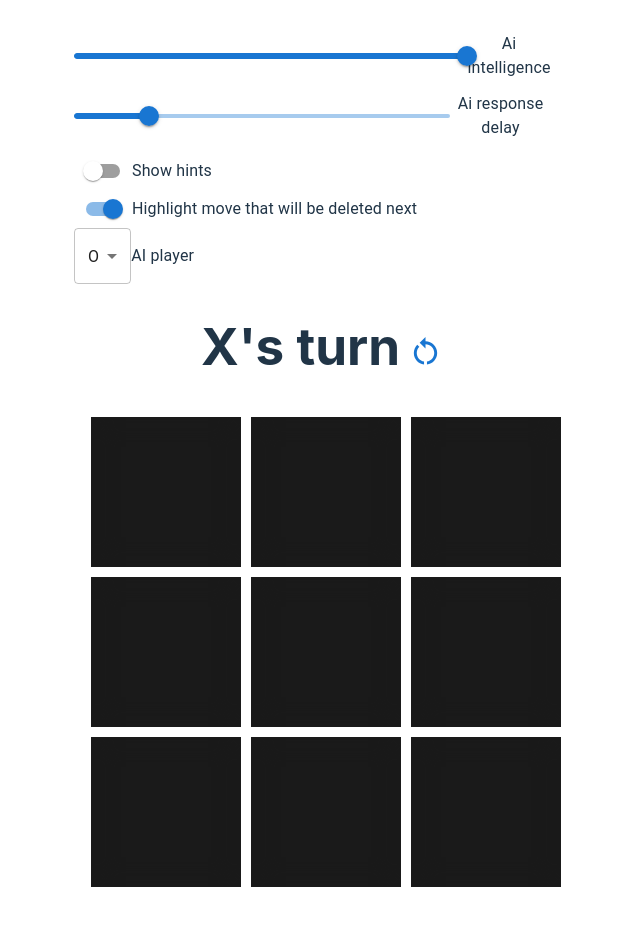
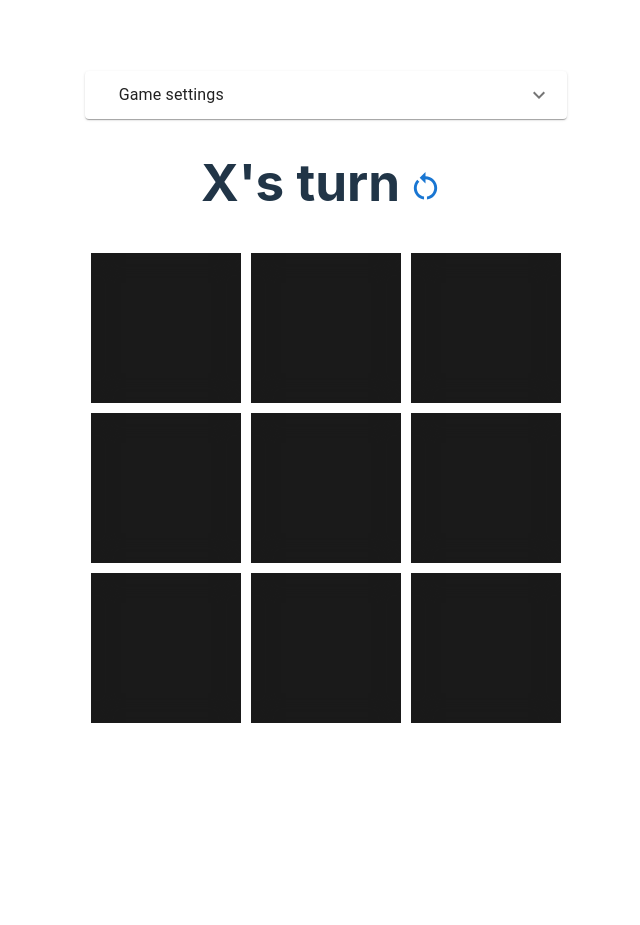
Before and after one commit to alijdens/three-tac-toe, a React (Vite) app in the folder ui/: page / in a window 1280 px wide. Shown: the whole page, without its empty margins (314-954 px from the left). After the commit the page ends 800 px from the top, so only its background shows below. Built offline with nearby package versions, Linux system fonts and the light colour scheme.

Commit message:
Put settings inside an `Accordion`

```diff
--- a/ui/src/settings.tsx
+++ b/ui/src/settings.tsx
@@ -1,5 +1,7 @@
+import { ExpandMore } from "@mui/icons-material"
 import { Player } from "./state"
-import { FormControlLabel, FormGroup, MenuItem, Select, SelectChangeEvent, Slider, Switch } from "@mui/material"
+import { Accordion, AccordionDetails, AccordionSummary, FormControl, FormControlLabel, FormGroup, MenuItem, Select, SelectChangeEvent, Slider, Switch, Typography } from "@mui/material"
+import { useState } from "react"
 
 
 type Settings = {
@@ -29,15 +31,36 @@ export const DEFAULT_SETTINGS: Settings = {
 }
 
 
+export function SettingsMenu({ values, setValues }: SettingsMenuProps) {
+    const [expanded, setExpanded] = useState(false)
+
+    function handleChange(_: React.SyntheticEvent, isExpanded: boolean) {
+        setExpanded(isExpanded)
+    }
+
+    return <>
+        <Accordion expanded={expanded} onChange={handleChange}>
+            <AccordionSummary
+                expandIcon={<ExpandMore />}
+                aria-controls="panel1bh-content"
+                id="panel1bh-header"
+            >
+                <Typography sx={{ width: '33%', flexShrink: 0 }}>Game settings</Typography>
+            </AccordionSummary>
+            <AccordionDetails>
+                <SettingsMenuContent values={values} setValues={setValues} />
+            </AccordionDetails>
+        </Accordion>
+    </>
+}
+
+
 type SettingsMenuProps = {
     values: Settings,
     setValues: React.Dispatch<React.SetStateAction<Settings>>,
 }
 
-export function SettingsMenu({ values, setValues }: SettingsMenuProps) {
-    function aiRandomizeHandleChange(event: React.ChangeEvent<HTMLInputElement>) {
-        setValues({ ...values, aiRandomize: event.target.checked })
-    }
+export function SettingsMenuContent({ values, setValues }: SettingsMenuProps) {
     function aiIntelligenceHandleChange(_: Event, newValue: number | number[]) {
         setValues({ ...values, aiIntelligence: (newValue as number) })
     }
@@ -58,17 +81,23 @@ export function SettingsMenu({ values, setValues }: SettingsMenuProps) {
         setValues({ ...values, aiResponseDelay: (newValue as number) })
     }
 
+    const style = { marginLeft: '30px' }
+    const aiDisabled = values.aiPlayer === null
+
     return <>
+        <FormControl component="fieldset" variant="standard">
         <FormGroup>
-        <FormControlLabel control={
+            <FormControlLabel control={
                 <Slider
                     value={values.aiIntelligence}
                     onChange={aiIntelligenceHandleChange}
                     min={0}
                     max={100}
                     valueLabelDisplay="auto"
+                    style={style}
+                    disabled={aiDisabled}
                 />
-            } label="Ai intelligence" />
+            } label="Ai intelligence" labelPlacement='start' />
 
             <FormControlLabel control={
                 <Slider
@@ -77,33 +106,37 @@ export function SettingsMenu({ values, setValues }: SettingsMenuProps) {
                     min={0}
                     max={10}
                     valueLabelDisplay="auto"
+                    style={style}
+                    disabled={aiDisabled}
                 />
-            } label="Ai response delay" />
+            } label="Ai response delay" labelPlacement='start' />
 
             <FormControlLabel control={
                 <Switch
                     checked={values.showHints}
                     onChange={showHintsHandleChange}
                 />
-            } label="Show hints" />
+            } label="Show hints" labelPlacement='start' />
 
             <FormControlLabel control={
                 <Switch
                     checked={values.highlightMoveToDelete}
                     onChange={highlightMoveToDeleteHandleChange}
                 />
-            } label="Highlight move that will be deleted next" />
+            } label="Highlight move that will be deleted next" labelPlacement='start' />
 
             <FormControlLabel control={
                 <Select
                     value={values.aiPlayer as string || "None"}
                     onChange={aiPlayerHandleChange}
+                    style={style}
                 >
                     <MenuItem value={Player.O}>O</MenuItem>
                     <MenuItem value={Player.X}>X</MenuItem>
                     <MenuItem value="None">None</MenuItem>
               </Select>
-            } label="AI player" />
+            } label="AI player" labelPlacement='start' />
         </FormGroup>
+        </FormControl>
     </>
 }
```
